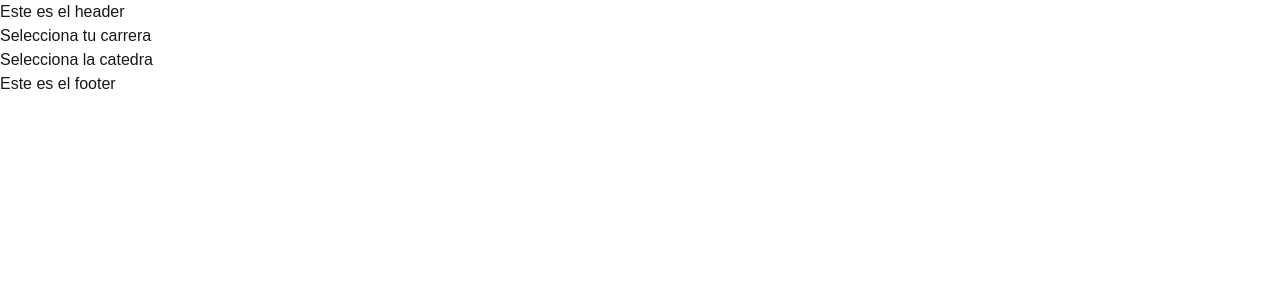
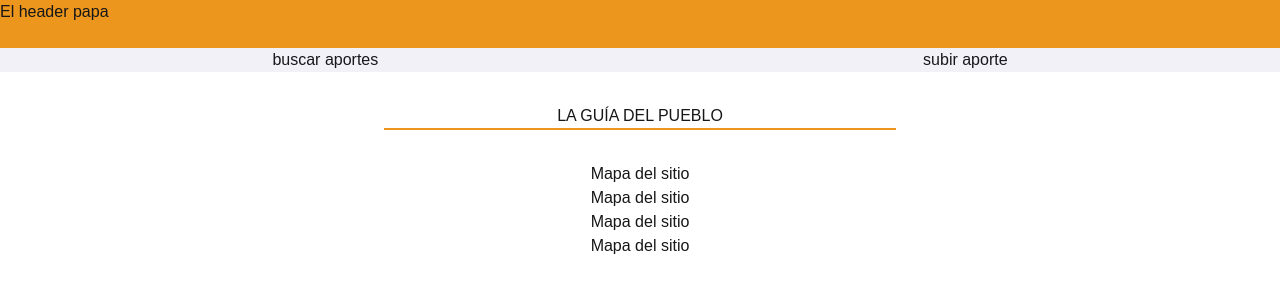
Before and after one commit to malvarezgayral/humanasGuide-frontend-app, a Next.js app: page / in a window 1280 px wide. Shown: the top 300 px of the page. Built offline with nearby package versions, Linux system fonts and the light colour scheme.

Commit message:
working in several components, layouts and some global styles states mostly

```diff
--- /dev/null
+++ b/src/components/CustomButton.tsx
@@ -0,0 +1,14 @@
+interface CustomButtonType {
+    title: String
+};
+
+function CustomButton(props: CustomButtonType) {
+    const { title } = props;
+
+    return <div className="text-primaryBlack">
+     {title}
+    </div>
+
+}
+
+export default CustomButton;
--- a/src/components/Footer.tsx
+++ b/src/components/Footer.tsx
@@ -1,7 +1,17 @@
-function Footer(){
-    return <>
-    Este es el footer
-    </>
+function Footer() {
+    return <div className="max-h-60">
+        <div className="w-full flex justify-center items-center py-8">
+            <div className="w-2/5 uppercase text-center border-solid border-b-2 border-b-primaryOrange">la guía del pueblo</div>
+        </div>
+
+        <div className="bg-pri w-full flex flex-col justify-between items-center">
+            <p>Mapa del sitio</p>
+            <p>Mapa del sitio</p>
+            <p>Mapa del sitio</p>
+            <p>Mapa del sitio</p>
+        </div>
+    </div>
+
 }
 
 export default Footer;
--- a/src/components/Header.tsx
+++ b/src/components/Header.tsx
@@ -1,7 +1,7 @@
 function Header(){
-    return <>
-    Este es el header
-    </>
+    return <div className="min-h-12 w-full bg-primaryOrange">
+    El header papa
+    </div>
 }
 
 export default Header;
--- a/src/components/Home.tsx
+++ b/src/components/Home.tsx
@@ -1,8 +1,18 @@
+import CustomButton from "./CustomButton";
+import MajorSelection from "./MajorSelection";
+import SubjectSelection from "./SubjectSelection";
+
 function HomeComp() {
-    return <>
-    <div>Selecciona tu carrera</div>
-    <div>Selecciona la catedra</div>
-    </>
+    return <div className="h-full w-full bg-primaryWhite">
+        <MajorSelection />
+        <SubjectSelection />
+
+        <div className="flex flex-row justify-around">
+            <CustomButton title='buscar aportes' />
+            <CustomButton title='subir aporte' />
+        </div>
+
+    </div>
 }
 
 export default HomeComp;
--- a/src/components/Layout.tsx
+++ b/src/components/Layout.tsx
@@ -4,11 +4,11 @@ import { ReactNode } from "react";
 
 function Layout({ children }: { children: ReactNode }) {
     return (
-        <>
+        <div className="flex flex-col justify-between">
             <Header />
             <main>{children}</main>
             <Footer />
-        </>
+        </div>
     );
 }
 
--- /dev/null
+++ b/src/components/MajorSelection.tsx
@@ -0,0 +1,8 @@
+function MajorSelection() {
+    return <div>
+
+    </div>
+
+}
+
+export default MajorSelection;
--- /dev/null
+++ b/src/components/SubjectSelection.tsx
@@ -0,0 +1,8 @@
+function SubjectSelection() {
+    return <div>
+
+    </div>
+
+}
+
+export default SubjectSelection;
--- a/tailwind.config.ts
+++ b/tailwind.config.ts
@@ -9,8 +9,9 @@ const config: Config = {
   theme: {
     extend: {
       colors: {
-        background: "var(--background)",
-        foreground: "var(--foreground)",
+        primaryOrange: '#EC961D',
+        primaryBlack: '#18171B',
+        primaryWhite: '#F2F1F8'
       },
     },
   },
```
